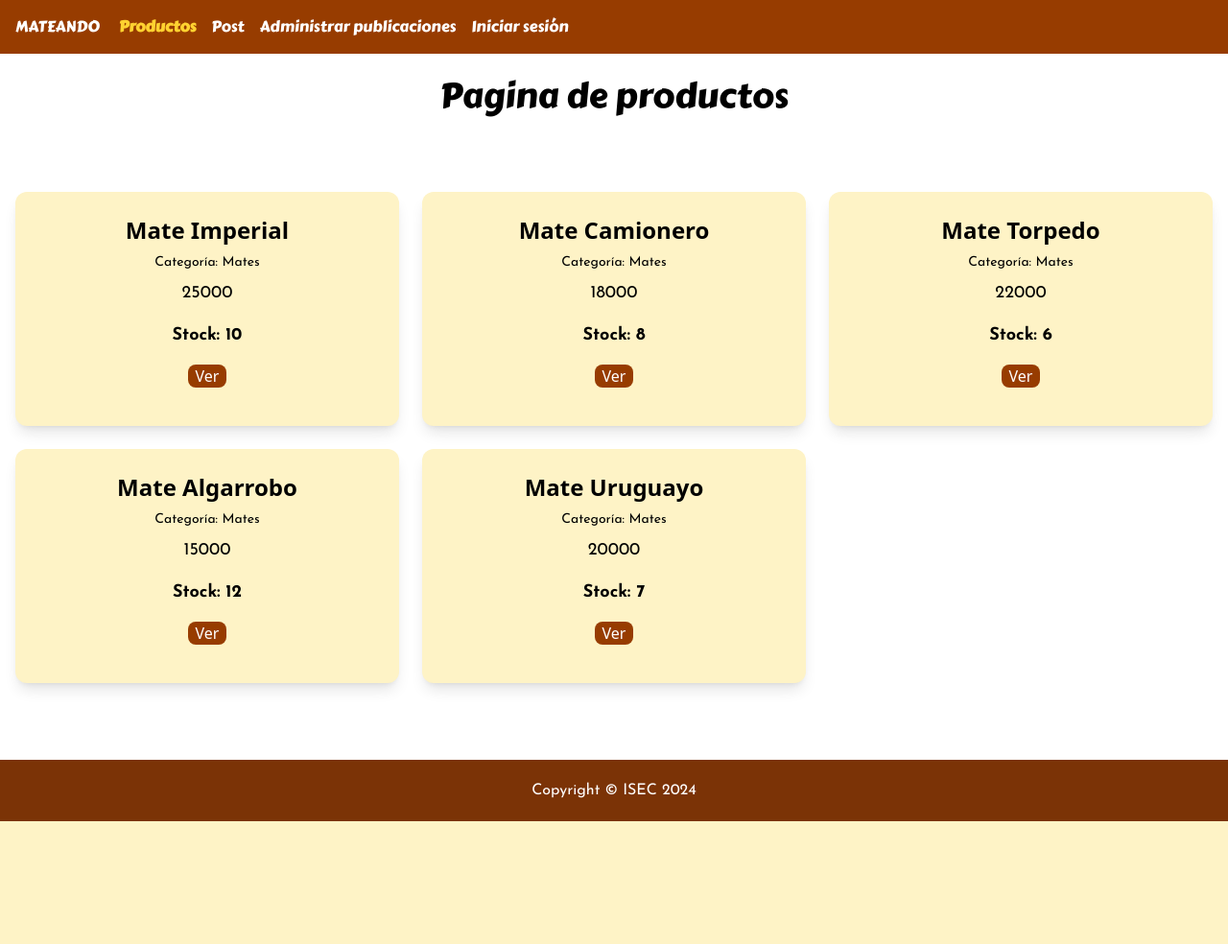
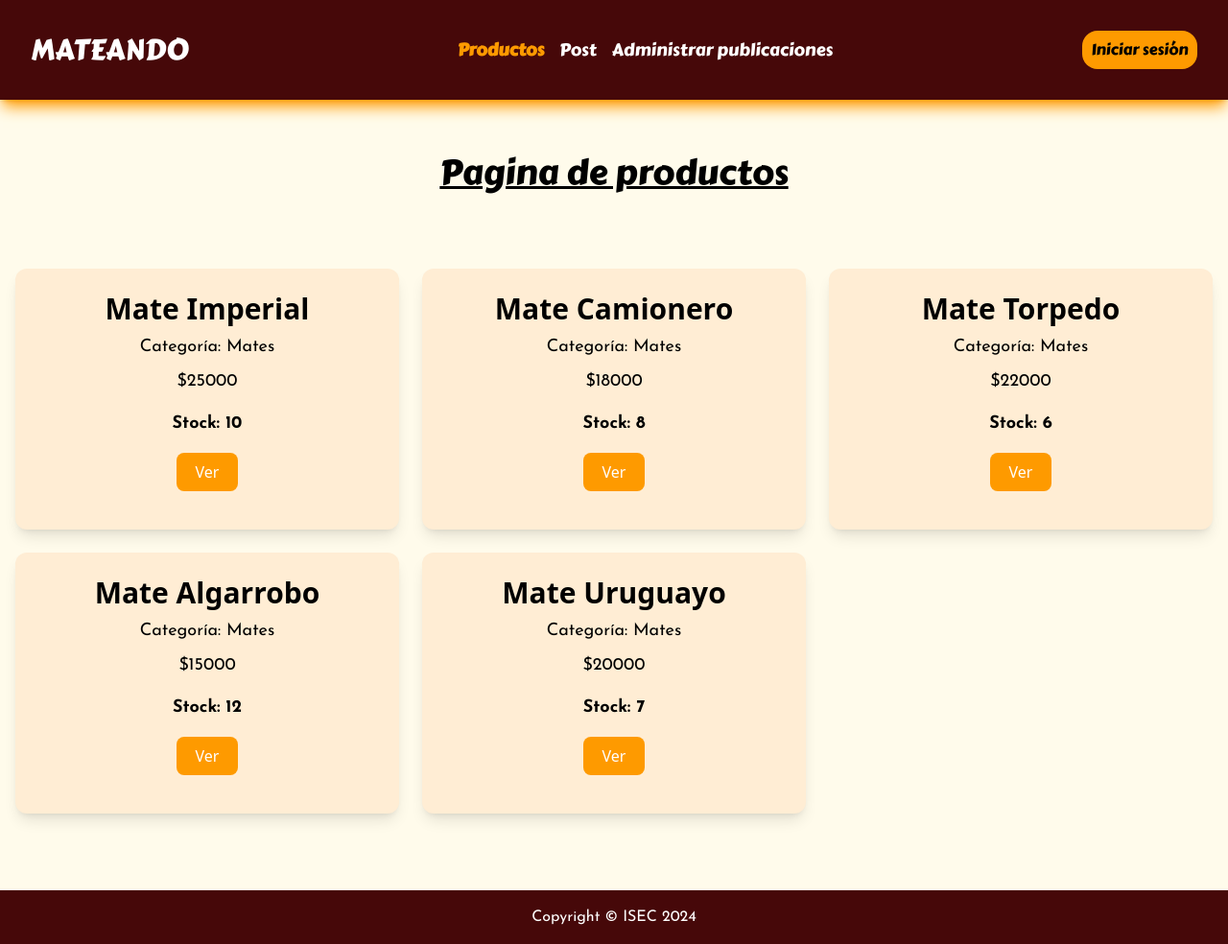
Before and after one commit to JoaquinCamacho/proyecto-laravel, a Laravel app: page /productos in a window 1280 px wide. Shown: the whole page at 96% size. Before the commit the page ends 856 px from the top, so only its background shows below. Run offline with Laravel 12, Linux system fonts and the light colour scheme; data comes from the database, SQL or seed files in the repository.

Commit message:
agregando estilos nuevos al inicio y productos

```diff
--- a/mateando/resources/views/components/layout.blade.php
+++ b/mateando/resources/views/components/layout.blade.php
@@ -11,33 +11,33 @@
     <link href="https://fonts.googleapis.com/css2?family=Josefin+Sans:ital,wght@0,100..700;1,100..700&display=swap" rel="stylesheet">
     <link href="https://fonts.googleapis.com/css2?family=Carter+One&display=swap" rel="stylesheet">
 </head>
-<body >
+<body class="bg-amber-50">
 
     <div id="app">
-    <nav class="fixed top-0 left-0  w-full flex justify-between items-center p-4 bg-amber-800 ">
+    <nav class="fixed top-0 left-0  w-full flex justify-between items-center p-8 bg-red-950 shadow-lg shadow-amber-500 ">
 
         <div class="flex items-center w-full">
-            <x-nav-link route="home">MATEANDO</x-nav-link>
+            <x-nav-link class="text-3xl text-white" route="home">MATEANDO</x-nav-link>
 
-            <div class="flex ml-5 gap-4 w-full ">
+            <div class="flex justify-center ml-5 gap-4 w-full text-lg ">
 
-            <x-nav-link route="productos" >Productos</x-nav-link>
-            <x-nav-link route="post">Post</x-nav-link>
-            <x-nav-link route="admin.posts">Administrar publicaciones</x-nav-link>
-            <x-nav-link route="login">Iniciar sesión</x-nav-link>
+                <x-nav-link route="productos" >Productos</x-nav-link>
+                <x-nav-link route="post">Post</x-nav-link>
+                <x-nav-link route="admin.posts">Administrar publicaciones</x-nav-link>
 
             </div>
 
+            <x-nav-link class="w-40 py-2 bg-amber-500 rounded-2xl  text-center" route="login">Iniciar sesión</x-nav-link>
         </div>
     </nav>
 
-    <main class="pt-20 px-4">
+    <main class="pt-40 px-4">
 
     <h1>{{$slot}}</h1>
 
     </main>
 
-    <footer class="bg-amber-900 text-center text-white py-5">
+    <footer class="bg-red-950 text-center text-white p-4">
         <p>Copyright &copy; ISEC 2024</p>
     </footer>
 </div>
--- a/mateando/resources/views/components/nav-link.blade.php
+++ b/mateando/resources/views/components/nav-link.blade.php
@@ -1,3 +1,3 @@
-<a href="{{ route($route) }}" class="{{ request()->routeIs($route) ? 'text-amber-300 font-bold' : 'text-white' }}">
+<a href="{{ route($route) }}" {{ $attributes }} class="{{ request()->routeIs($route) ? 'text-amber-500 font-bold' : 'text-white' }}">
     {{ $slot }}
 </a>
--- a/mateando/resources/views/post.blade.php
+++ b/mateando/resources/views/post.blade.php
@@ -2,14 +2,14 @@
 
     <x-slot:title>Blog</x-slot:title>
 
-    <h2 class="text-center text-4xl">Pagina de Blog</h2>
+    <h2 class="text-center text-4xl underline">Pagina de Blog</h2>
 
 
     <div class="grid grid-cols-3 gap-6 my-20">
 
         @foreach($posts as $post)
 
-        <div class="bg-amber-100 p-6 rounded-xl text-center shadow-lg">
+        <div class="bg-amber-500 p-6 rounded-xl text-center shadow-lg">
             <h3 class="text-2xl font-bold">{{ $post->titulo}}</h3>
             <p class="mt-2 text-lg bg-yellow-300 rounded-lg">
                 {{$post->category->nombre}}
--- a/mateando/resources/views/productos.blade.php
+++ b/mateando/resources/views/productos.blade.php
@@ -9,21 +9,21 @@
 
     <x-slot:title>Productos</x-slot:title>
 
-    <h2 class="text-center text-4xl">Pagina de productos</h2>
+    <h2 class="text-center text-4xl underline">Pagina de productos</h2>
 
 
     <div class="grid grid-cols-3 gap-6 my-20">
 
         @foreach($products as $product)
 
-        <div class="bg-amber-100 p-6 rounded-xl text-center shadow-lg">
-            <h3 class="text-2xl font-bold">{{ $product->nombre}}</h3>
-            <p class="mt-2 text-sm">
+        <div class="bg-orange-100 p-6 rounded-xl text-center shadow-lg">
+            <h3 class="text-3xl font-bold">{{ $product->nombre}}</h3>
+            <p class="mt-2 text-lg">
                 Categoría: {{ $product->category->nombre }}
             </p>
-            <p class="mt-2 text-lg">{{$product->precio}}</p>
+            <p class="mt-2 text-lg"> ${{$product->precio}}</p>
             <p class="mt-4 text-lg font-bold"> Stock: {{$product->stock}}</p>
-            <button class="bg-amber-800 text-white px-2 rounded-lg my-4"><a href="{{ route('productos.view', ['id' =>$product->id])}}">Ver</a></button>
+            <button class="bg-amber-500 text-white px-5 py-2 rounded-lg my-4"><a href="{{ route('productos.view', ['id' =>$product->id])}}">Ver</a></button>
         </div>
 
 
```
Also changed, not shown: mateando/resources/views/home.blade.php (+5 -5 lines).
